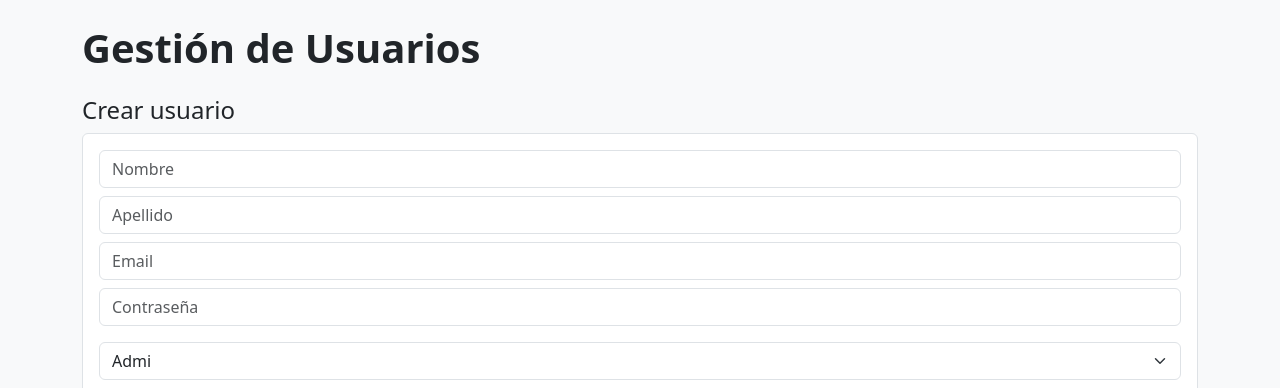
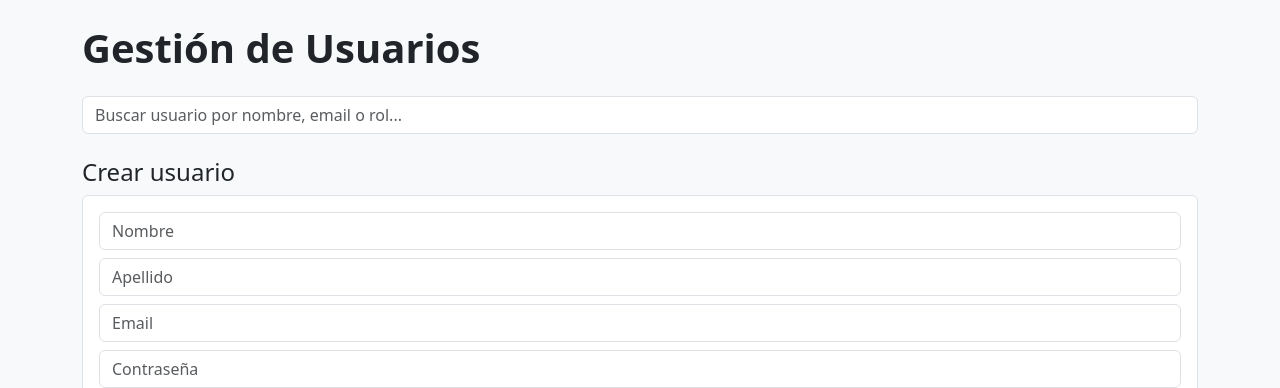
Before and after one commit to melanycpm1/supermercado-jumbox, a Flask app: template templates/usuarios.html in a window 1280 px wide. Shown: the part 63-451 px from the top of the page. Run offline with Flask 3, Linux system fonts and the light colour scheme; the template is opened without the code that fills it, so the values that code supplies are empty.

Commit message:
feat:buscador de usuarios

```diff
--- /dev/null
+++ b/static/js/buscador_usuario.js
@@ -0,0 +1,20 @@
+function buscadorUsuario(){
+const inputBuscarCard = document.getElementById('buscarUsuario');
+inputBuscarCard.addEventListener('keyup', function() {
+    const filter = inputBuscarCard.value.toLowerCase();
+    const cards = document.querySelectorAll('.row .card');
+
+    cards.forEach(card => {
+        const nombre = card.querySelector('.card-title').innerText.toLowerCase();
+        const email = card.querySelector('.card-text').innerText.toLowerCase();
+        const rolBadge = card.querySelector('.badge').innerText.toLowerCase();
+
+        if (nombre.includes(filter) || email.includes(filter) || rolBadge.includes(filter)) {
+            card.parentElement.style.display = '';
+        } else {
+            card.parentElement.style.display = 'none';
+        }
+    });
+});
+};
+document.addEventListener('DOMContentLoaded', buscadorUsuario);
--- a/templates/usuarios.html
+++ b/templates/usuarios.html
@@ -37,6 +37,10 @@
 <main class="container mt-4">
 
     <h1 class="fw-bold mb-4">Gestión de Usuarios</h1>
+
+    <div class="mb-4">
+    <input type="text" class="form-control" id="buscarUsuario" placeholder="Buscar usuario por nombre, email o rol...">
+</div>
 
     <!-- CREAR USUARIO -->
     <h2 class="h4">Crear usuario</h2>
@@ -163,6 +167,7 @@
 
 <script src="https://cdn.jsdelivr.net/npm/bootstrap@5.3.2/dist/js/bootstrap.bundle.min.js"></script>
 <script src="../static/js/modal_usuario.js"></script>
+<script src="../static/js/buscador_usuario.js"></script>
 
 </body>
 </html>
```
